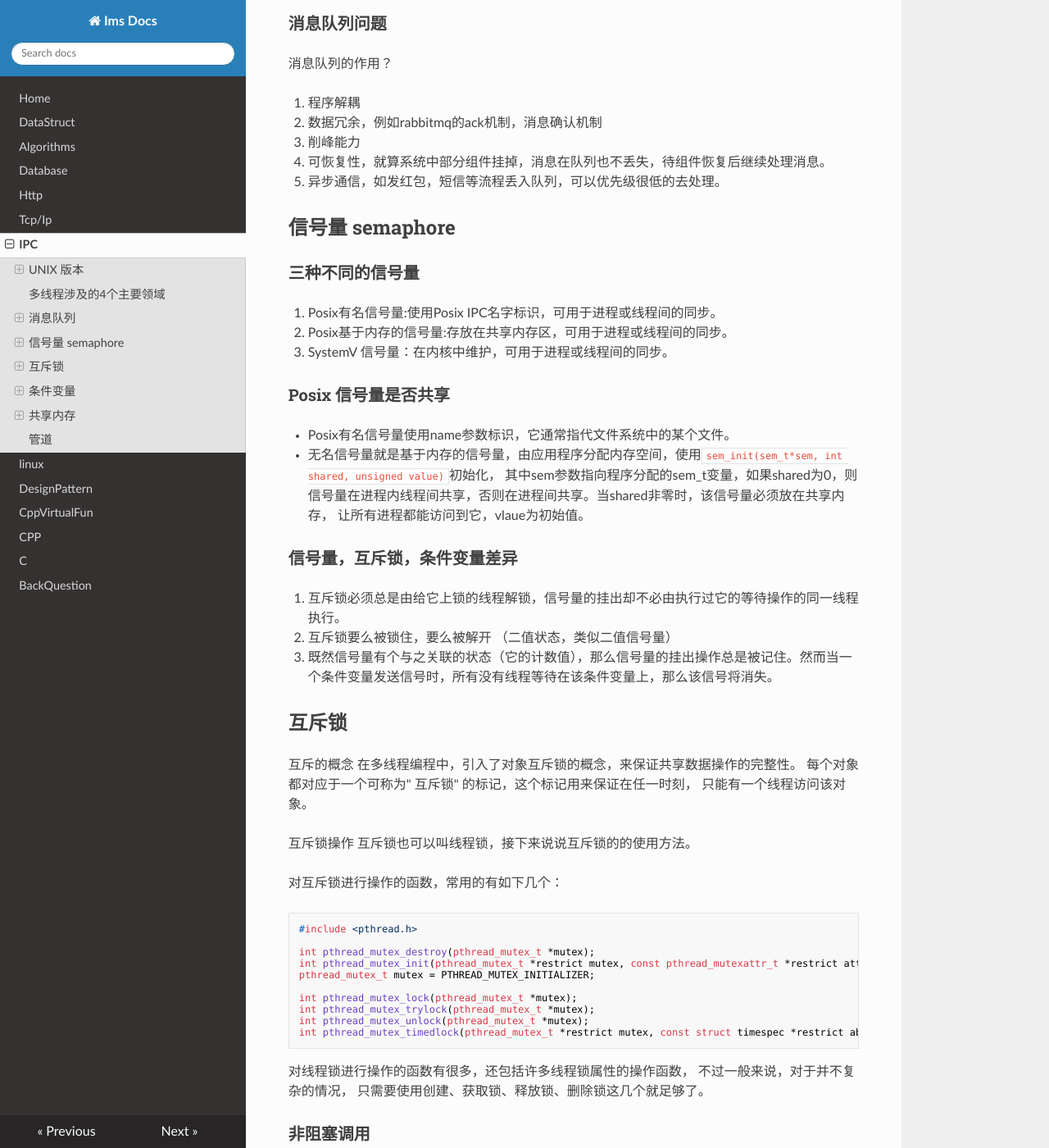
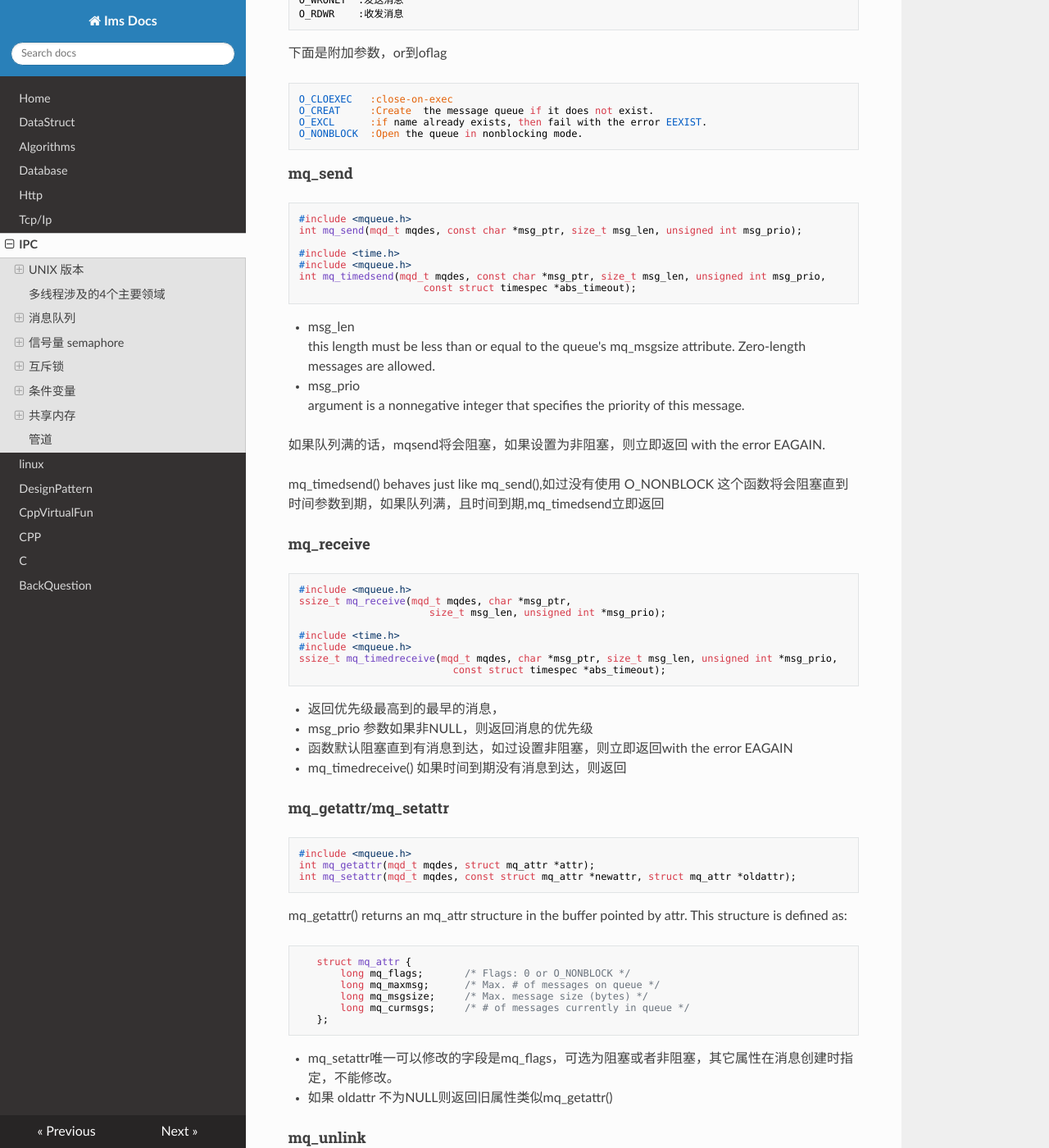
Before and after one commit to ims0/mkdocs, an MkDocs documentation site: the page built from docs/IPC.md, in a window 1280 px wide and 1400 px high, scrolled down 1227 px. Shown: the whole window at 82% size. Built offline with MkDocs 1.6.1, drawn with Linux system fonts in a browser that asks for light colours; nearby versions of some CDN libraries; some of the changed text lies outside the part shown.

Commit message:
add ipc:mq info

````diff
--- a/docs/IPC.md
+++ b/docs/IPC.md
@@ -27,6 +27,99 @@
 ## 消息队列
 
 消息队列具有随内核的持续性，一个进程发送完成退出，另一个进程再去读取。
+
+### Posix func
+
+#### mq_open
+- open a message queue
+
+```
+mqd_t mq_open(const char *name, int oflag);
+mqd_t mq_open(const char *name, int oflag, mode_t mode, struct mq_attr *attr);
+```
+参数oflag必须被指定下面三个之一:
+```
+O_RDONLY  :接收消息
+O_WRONLY  :发送消息
+O_RDWR    :收发消息
+```
+下面是附加参数，or到oflag
+```
+O_CLOEXEC   :close-on-exec
+O_CREAT     :Create  the message queue if it does not exist.
+O_EXCL      :if name already exists, then fail with the error EEXIST.
+O_NONBLOCK  :Open the queue in nonblocking mode.
+```
+#### mq_send
+```
+#include <mqueue.h>
+int mq_send(mqd_t mqdes, const char *msg_ptr, size_t msg_len, unsigned int msg_prio);
+
+#include <time.h>
+#include <mqueue.h>
+int mq_timedsend(mqd_t mqdes, const char *msg_ptr, size_t msg_len, unsigned int msg_prio,
+                     const struct timespec *abs_timeout);
+```
+
++ msg_len
+    this length must be less than or equal to the queue's  mq_msgsize  attribute.  Zero-length messages are allowed.
++ msg_prio
+    argument is a nonnegative integer that specifies the priority of this message.
+
+如果队列满的话，mqsend将会阻塞，如果设置为非阻塞，则立即返回 with the error EAGAIN.
+
+mq_timedsend() behaves just like mq_send(),如过没有使用 O_NONBLOCK 这个函数将会阻塞直到时间参数到期，如果队列满，且时间到期,mq_timedsend立即返回
+
+#### mq_receive
+```
+#include <mqueue.h>
+ssize_t mq_receive(mqd_t mqdes, char *msg_ptr,
+                      size_t msg_len, unsigned int *msg_prio);
+
+#include <time.h>
+#include <mqueue.h>
+ssize_t mq_timedreceive(mqd_t mqdes, char *msg_ptr, size_t msg_len, unsigned int *msg_prio,
+                          const struct timespec *abs_timeout);
+```
++ 返回优先级最高到的最早的消息，
++ msg_prio 参数如果非NULL，则返回消息的优先级
++ 函数默认阻塞直到有消息到达，如过设置非阻塞，则立即返回with the error EAGAIN
++ mq_timedreceive() 如果时间到期没有消息到达，则返回
+
+
+#### mq_getattr/mq_setattr
+```
+#include <mqueue.h>
+int mq_getattr(mqd_t mqdes, struct mq_attr *attr);
+int mq_setattr(mqd_t mqdes, const struct mq_attr *newattr, struct mq_attr *oldattr);
+```
+
+mq_getattr() returns an mq_attr structure in the buffer pointed by attr.  This structure is defined as:
+```
+   struct mq_attr {
+       long mq_flags;       /* Flags: 0 or O_NONBLOCK */
+       long mq_maxmsg;      /* Max. # of messages on queue */
+       long mq_msgsize;     /* Max. message size (bytes) */
+       long mq_curmsgs;     /* # of messages currently in queue */
+   };
+```
++ mq_setattr唯一可以修改的字段是mq_flags，可选为阻塞或者非阻塞，其它属性在消息创建时指定，不能修改。
++ 如果 oldattr 不为NULL则返回旧属性类似mq_getattr()
+
+#### mq_unlink
+- remove a message queue
+```
+#include <mqueue.h>
+int mq_unlink(const char *name);
+```
+
+####  mq_close
+- close a message queue descriptor
+```
+#include <mqueue.h>
+       int mq_close(mqd_t mqdes);
+```
+
 ### posix与systemV消息队列的差异
 
 1. posix消息队列总是返回最高优先级的最早消息，SystemV消息队列可以返回任意指定优先级的消息
````
